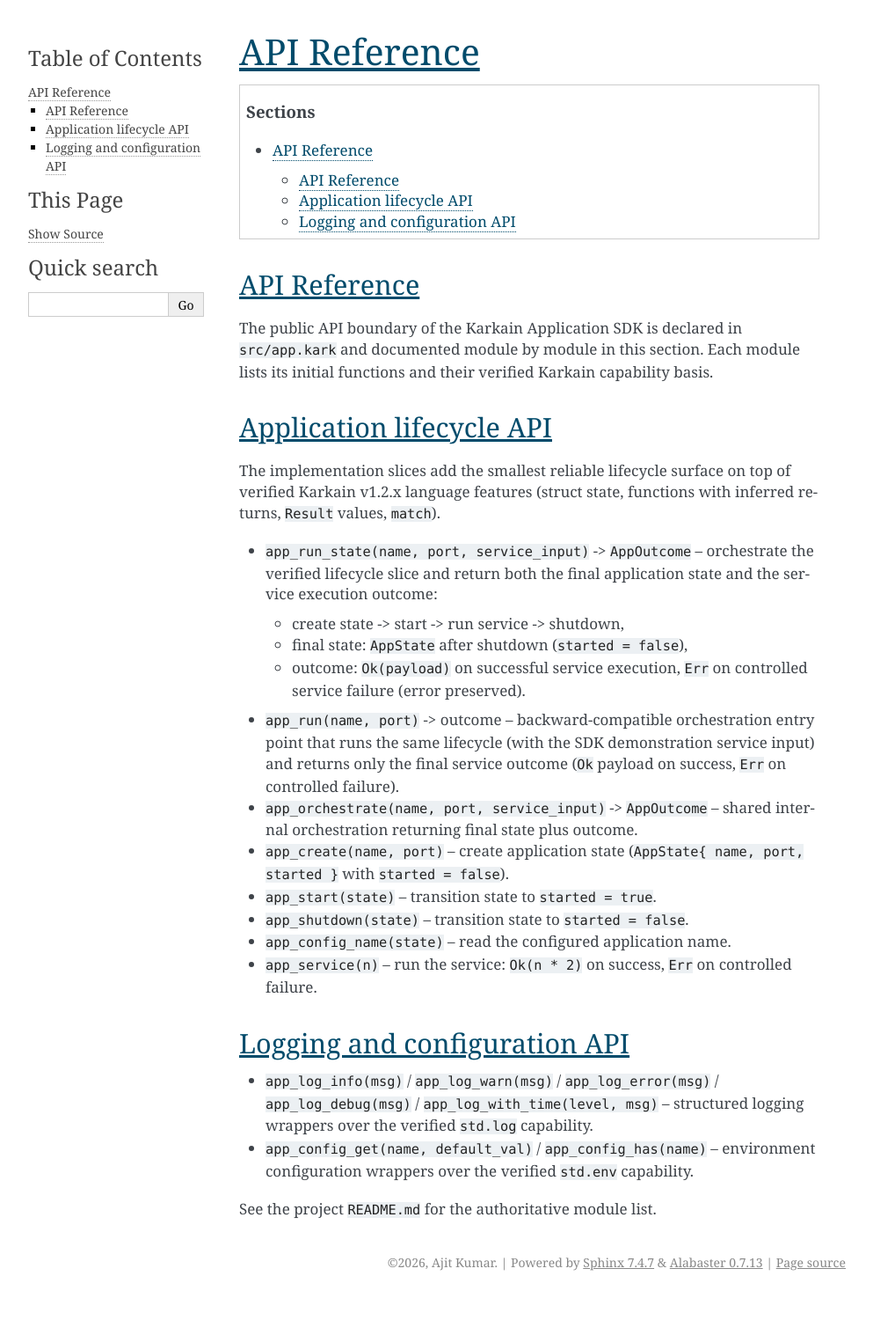
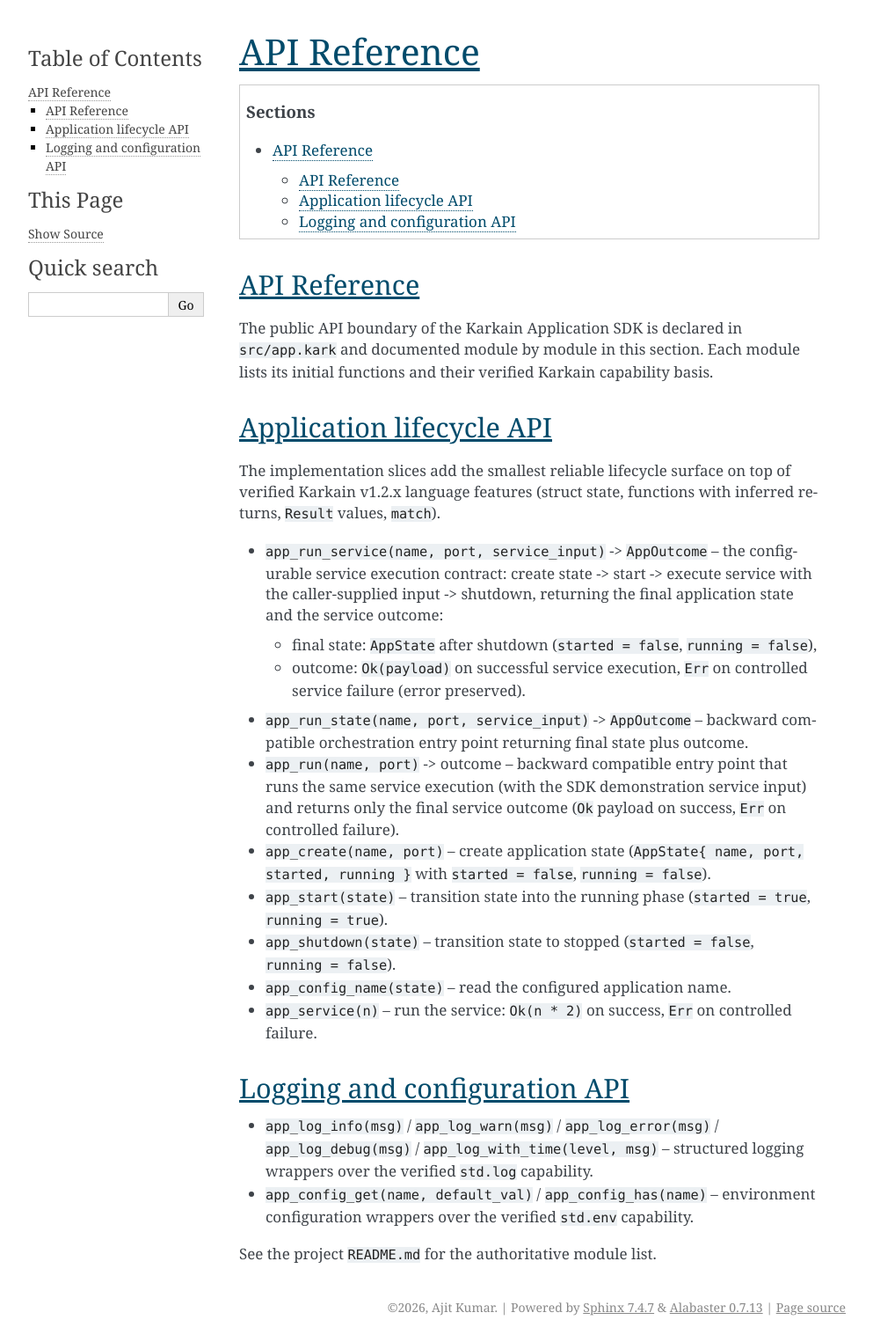
Before and after one commit to ajit-ai/Karkain-Application-SDK, a Sphinx documentation site: the page built from docs/source/api.rst, in a window 1280 px wide. Shown: the whole page at 88% size, without its empty margins (148-1141 px from the left). Built offline with Sphinx 7.4.7, drawn with Linux system fonts in a browser that asks for light colours; before the commit the page ends 1474 px from its top, so only the background shows below that.

Commit message:
feat: add configurable service execution via app_run_service

```diff
--- a/docs/source/api.rst
+++ b/docs/source/api.rst
@@ -17,27 +17,31 @@ The implementation slices add the smallest reliable lifecycle surface on top of
 verified Karkain v1.2.x language features (struct state, functions with
 inferred returns, ``Result`` values, ``match``).
 
-* ``app_run_state(name, port, service_input)`` -> ``AppOutcome`` -- orchestrate
-  the verified lifecycle slice and return both the final application state and
-  the service execution outcome:
+* ``app_run_service(name, port, service_input)`` -> ``AppOutcome`` -- the
+  configurable service execution contract: create state -> start -> execute
+  service with the caller-supplied input -> shutdown, returning the final
+  application state and the service outcome:
 
-  - create state -> start -> run service -> shutdown,
-  - final state: ``AppState`` after shutdown (``started = false``),
+  - final state: ``AppState`` after shutdown (``started = false``,
+    ``running = false``),
   - outcome: ``Ok(payload)`` on successful service execution, ``Err`` on
     controlled service failure (error preserved).
 
-* ``app_run(name, port)`` -> outcome -- backward-compatible orchestration
-  entry point that runs the same lifecycle (with the SDK demonstration service
-  input) and returns only the final service outcome (``Ok`` payload on success,
-  ``Err`` on controlled failure).
+* ``app_run_state(name, port, service_input)`` -> ``AppOutcome`` -- backward
+  compatible orchestration entry point returning final state plus outcome.
 
-* ``app_orchestrate(name, port, service_input)`` -> ``AppOutcome`` -- shared
-  internal orchestration returning final state plus outcome.
+* ``app_run(name, port)`` -> outcome -- backward compatible entry point that
+  runs the same service execution (with the SDK demonstration service input)
+  and returns only the final service outcome (``Ok`` payload on success, ``Err``
+  on controlled failure).
 
 * ``app_create(name, port)`` -- create application state
-  (``AppState{ name, port, started }`` with ``started = false``).
-* ``app_start(state)`` -- transition state to ``started = true``.
-* ``app_shutdown(state)`` -- transition state to ``started = false``.
+  (``AppState{ name, port, started, running }`` with ``started = false``,
+  ``running = false``).
+* ``app_start(state)`` -- transition state into the running phase
+  (``started = true``, ``running = true``).
+* ``app_shutdown(state)`` -- transition state to stopped
+  (``started = false``, ``running = false``).
 * ``app_config_name(state)`` -- read the configured application name.
 * ``app_service(n)`` -- run the service: ``Ok(n * 2)`` on success, ``Err`` on
   controlled failure.
--- a/docs/source/getting-started.rst
+++ b/docs/source/getting-started.rst
@@ -21,9 +21,9 @@ Build and run the SDK example:
 
    karkain run examples/hello.kark
 
-The example orchestrates the application through ``app_run_state``: it creates
-application state, starts the application, runs the service, shuts down and
-handles the final outcome (``Ok`` / ``Err``).
+The example orchestrates the application through ``app_run_service``: it creates
+application state, starts the application, runs the caller-controlled service,
+shuts down and handles the final outcome (``Ok`` / ``Err``).
 
 Run the SDK tests:
 
```
Also changed, not shown: 3 other files.
